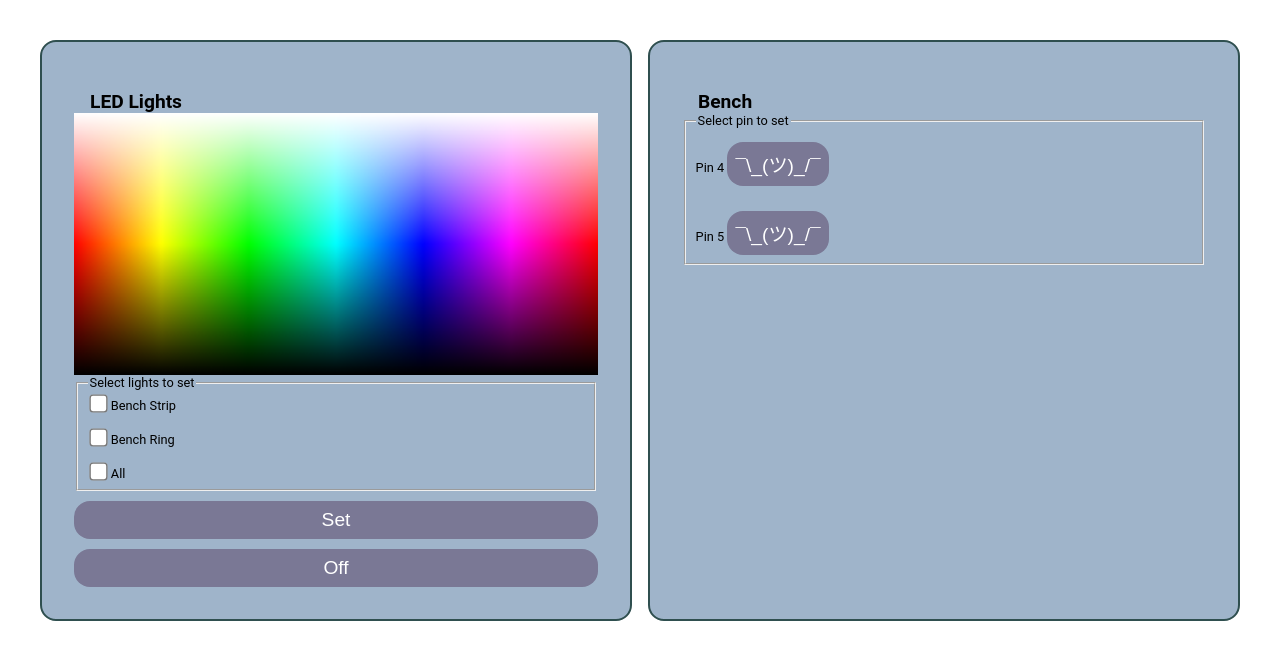
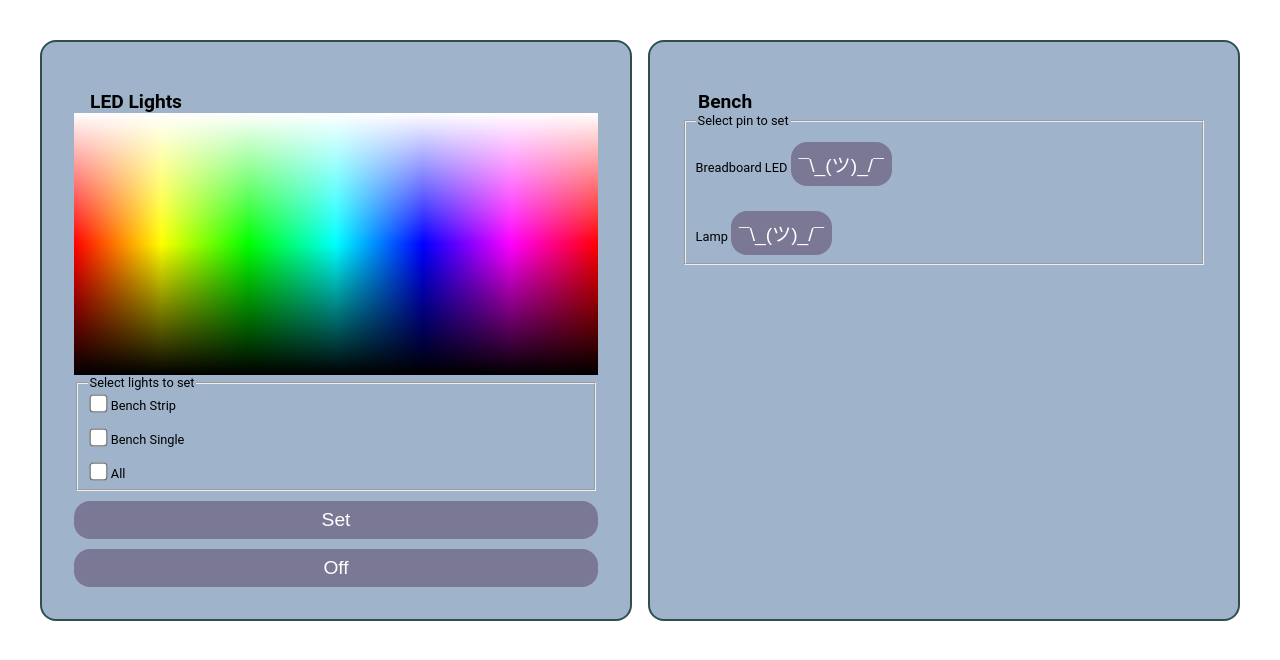
Before and after one commit to prichardsondev/RaspberryPiServer_Xbee_Pi, a website: page public/index.html in a window 1280 px wide. Drawn offline with nearby package versions, Linux system fonts and the light colour scheme; no server answers.

Commit message:
update typos

```diff
--- a/public/css/index.css
+++ b/public/css/index.css
@@ -1,3 +1,4 @@
+/* https://www.youtube.com/watch?v=dQHtT47eH0M */
 *,
 *:before,
 *:after {
--- a/public/index.html
+++ b/public/index.html
@@ -30,8 +30,8 @@
                 <br>
                 <div class="checkbox">
                     <label>
-                        <input type="checkbox" name="ledlightcheckbox" id="garage#9">
-                        <span id="garage#9#span">Bench Ring</span>
+                        <input type="checkbox" name="ledlightcheckbox" id="bench#9">
+                        <span id="bench#9#span">Bench Single</span>
                     </label>
                 </div>
                 <br>
@@ -54,15 +54,15 @@
                 <legend>Select pin to set</legend>
                 <div>
                     <label>
-                        <span>Pin 4</span>
-                        <button onclick="sendData('bench','4',false,'')" id="bench#4">¯\_(ツ)_/¯</button>
+                        <span>Breadboard LED</span>
+                        <button onclick="sendData('bench','4',false,'')" id="bench#4#button">¯\_(ツ)_/¯</button>
                     </label>
                 </div>
                 <br>
                 <div>
                     <label>
-                        <span>Pin 5</span>
-                        <button onclick="sendData('bench','5',false,'')" id="bench#5">¯\_(ツ)_/¯</button>
+                        <span>Lamp</span>
+                        <button onclick="sendData('bench','5',false,'')" id="bench#5#button">¯\_(ツ)_/¯</button>
                     </label>
                 </div>
             </fieldset>
```
